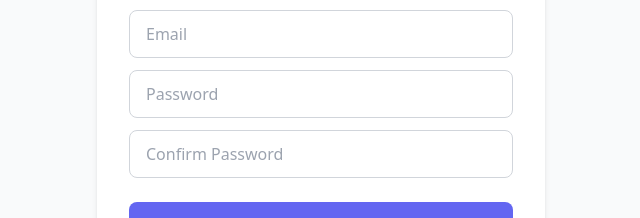
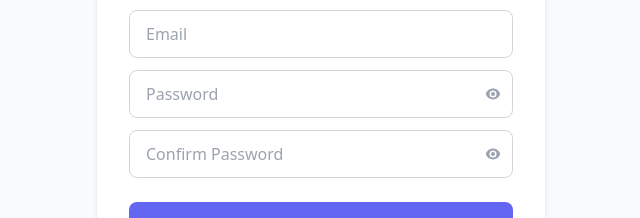
Before and after one commit to prabodhahdev/login-signup, a React (Create React App) app: page /register in a window 1280 px wide. Shown: the part 368-586 px from the top of the page, without its empty margins (319-959 px from the left). Built offline with nearby package versions, Linux system fonts and the light colour scheme.

Commit message:
Added Password show icon

```diff
--- a/src/components/Auth/AuthForm.jsx
+++ b/src/components/Auth/AuthForm.jsx
@@ -1,4 +1,4 @@
-import React, {  useState } from "react";
+import React, { useState } from "react";
 import { useNavigate } from "react-router-dom";
 import { auth, db } from "../../firebase/firebase";
 import {
@@ -21,6 +21,7 @@ import {
   updateDoc,
 } from "firebase/firestore";
 import { toast } from "react-toastify";
+import { EyeIcon, EyeSlashIcon } from "@heroicons/react/24/solid";
 
 const LOCK_DURATION = 1 * 60 * 1000; // 1 minutes
 const MAX_FAILED_ATTEMPTS = 2;
@@ -44,6 +45,8 @@ const AuthForm = ({ mode }) => {
   const [phoneError, setPhoneError] = useState("");
   const [passwordError, setPasswordError] = useState("");
   const [confirmPasswordError, setConfirmPasswordError] = useState("");
+  const [showPassword, setShowPassword] = useState(false);
+  const [showConfirmPassword, setShowConfirmPassword] = useState(false);
 
   // Redirect based on role
   const redirectBasedOnRole = (role) => {
@@ -377,8 +380,6 @@ const AuthForm = ({ mode }) => {
     }
   };
 
-
-
   return (
     <div className="auth-form flex flex-col items-center justify-center min-h-screen bg-gray-50 p-4 ">
       <div className="bg-white p-8 rounded-lg shadow-md w-full max-w-md">
@@ -460,17 +461,31 @@ const AuthForm = ({ mode }) => {
           )}
 
           {/* Password */}
+          <div className="relative w-full mb-3">
             <input
-            type="password"
+              type={showPassword ? "text" : "password"}
               placeholder="Password"
               value={password}
               onChange={(e) => {
                 setPassword(e.target.value);
                 if (mode === "signup") validatePassword(e.target.value);
               }}
-            className="w-full h-12 px-4 mb-3 border border-gray-300 rounded-lg outline-none"
+              className="w-full h-12 px-4 pr-10 border border-gray-300 rounded-lg outline-none"
               required
             />
+            {/* Eye Icon */}
+            <button
+              type="button"
+              onClick={() => setShowPassword(!showPassword)}
+              className="absolute right-3 top-1/2 transform -translate-y-1/2 text-gray-400 hover:text-gray-500"
+            >
+              {showPassword ? (
+                <EyeSlashIcon className="w-4 h-4" />
+              ) : (
+                <EyeIcon className="w-4 h-4" />
+              )}
+            </button>
+          </div>
           {mode === "signup" && passwordError && (
             <p className="text-red-500 text-sm mb-2">{passwordError}</p>
           )}
@@ -494,26 +509,40 @@ const AuthForm = ({ mode }) => {
               <a
                 className="text-sm underline hover:text-indigo-500"
                 href="/forgot-password"
-
               >
                 Forgot password?
               </a>
             </div>
           )}
 
-          {/* Confirm Password */}
+          {/* Confirm Password Input*/}
           {mode === "signup" && (
+            <div className="relative w-full mb-3">
               <input
-              type="password"
+                type={showConfirmPassword ? "text" : "password"}
                 placeholder="Confirm Password"
                 value={confirmPassword}
                 onChange={(e) => {
                   setConfirmPassword(e.target.value);
                   validateConfirmPassword(e.target.value);
                 }}
-              className="w-full h-12 px-4 mb-3 border border-gray-300 rounded-lg outline-none"
+                className="w-full h-12 px-4 pr-10 border border-gray-300 rounded-lg outline-none"
                 required
               />
+              <button
+                type="button"
+                className="absolute right-3 top-1/2 transform -translate-y-1/2 text-gray-400 hover:text-gray-500"
+                onMouseDown={() => setShowConfirmPassword(true)}
+                onMouseUp={() => setShowConfirmPassword(false)}
+                onMouseLeave={() => setShowConfirmPassword(false)}
+              >
+                {showConfirmPassword ? (
+                  <EyeSlashIcon className="w-4 h-4" />
+                ) : (
+                  <EyeIcon className="w-4 h-4" />
+                )}
+              </button>
+            </div>
           )}
           {confirmPasswordError && (
             <p className="text-red-500 text-sm mb-2">{confirmPasswordError}</p>
```
Lines whose indentation alone changed are shown as unchanged.
